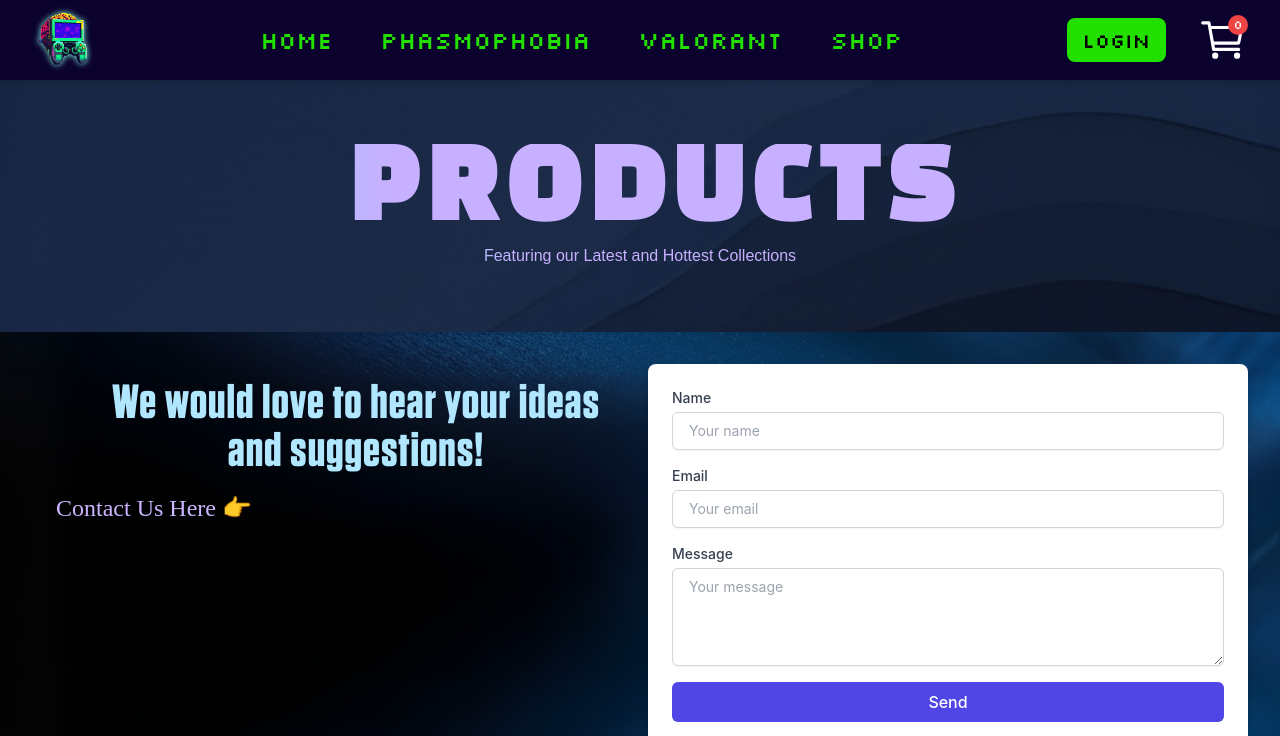
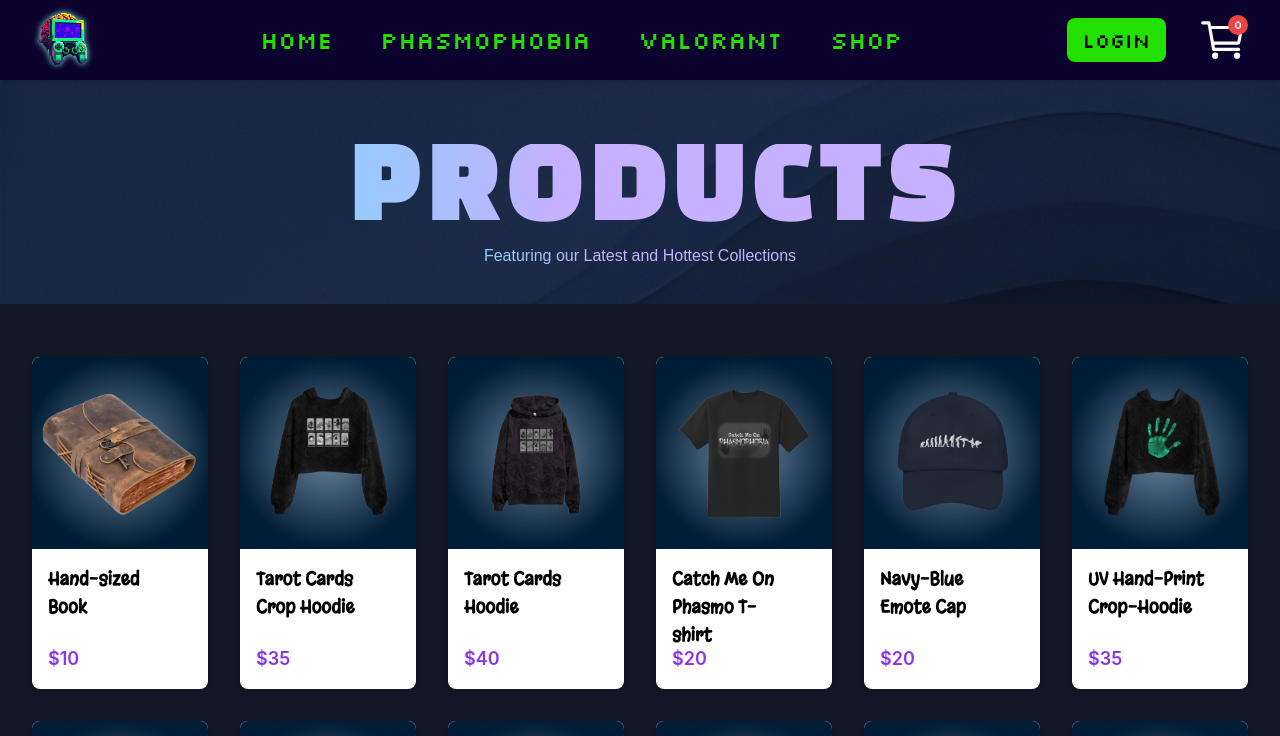
Before and after one commit to codingsanji/GameMerchStore-frontend, a React (Create React App) app: page /shop in a window 1280 px wide. Shown: the top 736 px of the page. Built offline with nearby package versions, Linux system fonts and the light colour scheme; a web font is replaced by a local one.

Commit message:
shop-minor-upgrade-frontend

```diff
--- a/src/components/assets/all_product.js
+++ b/src/components/assets/all_product.js
@@ -1,3 +1,4 @@
+/*Phasmophobia Items */
 import img1 from "./phasmo/book.jpg";
 import img2 from "./phasmo/cardcrophood.jpg";
 import img3 from "./phasmo/cardhood.jpg";
@@ -15,6 +16,7 @@ import img14 from "./phasmo/teescare.jpg";
 import img15 from "./phasmo/uno.jpg";
 import img16 from "./phasmo/voodooboo.jpg";
 
+/*Valorant Items */
 import img17 from "./valo/bruhwut.jpg";
 import img18 from "./valo/cat.jpg";
 import img19 from "./valo/cypherblack.jpg";
@@ -28,7 +30,7 @@ import img26 from "./valo/poster.jpg";
 import img27 from "./valo/stickers.jpg";
 import img28 from "./valo/thirsty.jpg";
 
-let all_product = [
+export let all_product = [
     {
         id: 1,
         name: "Hand-sized Book",
--- /dev/null
+++ b/src/components/perproducts/products.jsx
@@ -0,0 +1,29 @@
+import React from "react";
+import "./pproducts.css";
+import { all_product as data_product } from "../assets/all_product";
+import Item from "../Items/Items";
+
+const PProducts = () => {
+  return (
+    <div className="bg-gray-900 min-h-screen flex flex-col items-center -mt-7">
+      <div className="flex flex-col items-center justify-center w-full bg-cover bg-center">
+        <hr className="border-gray-700 mb-5" />
+        <div className="w-full p-8">
+          <div className="grid grid-cols-2 sm:grid-cols-  4 md:grid-cols-4 lg:grid-cols-4 xl:grid-cols-6 gap-8">
+            {data_product.map((item) => (
+              <Item
+                key={item.id}
+                id={item.id}
+                name={item.name}
+                image={item.image}
+                price={<span className="text-[#8c34eb]">${item.price}</span>}
+              />
+            ))}
+          </div>
+        </div>
+      </div>
+    </div>
+  );
+};
+
+export default PProducts;
--- a/src/pages/Shop.jsx
+++ b/src/pages/Shop.jsx
@@ -1,5 +1,6 @@
 import React from "react";
 import Head from "../components/shopheader/header";
+import Products from "../components/perproducts/products";
 import ContactUs from "../components/Newsletter/Newsletter";
 import Footer from "../components/footer/footer";
 
@@ -7,6 +8,7 @@ const Shop = () => {
   return (
     <div>
       <Head />
+      <Products />
       <ContactUs />
       <Footer />
     </div>
```
Also changed, not shown: src/components/perproducts/products.css (added).
